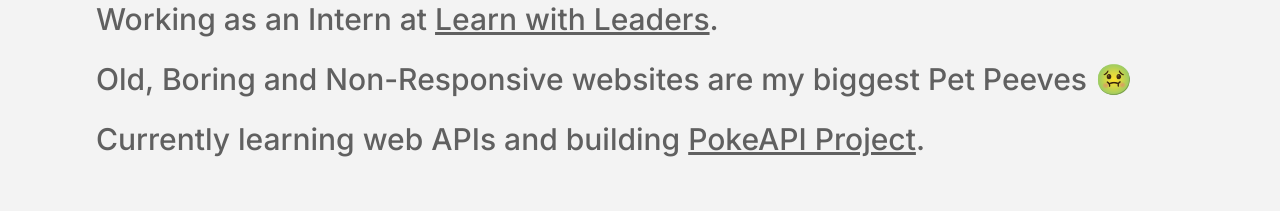
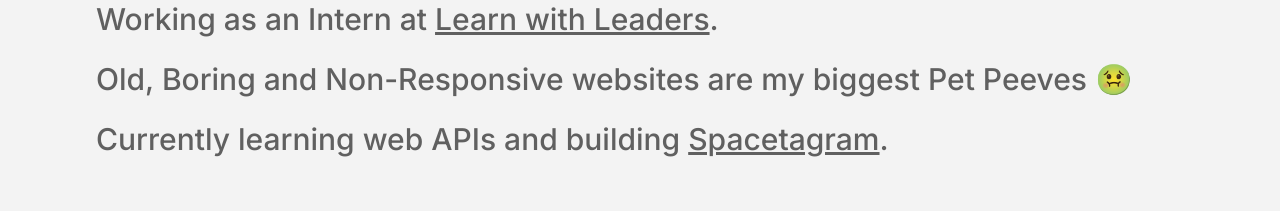
Before and after one commit to shobhit-sirohi/Portfolio, a React (Vite) app: page / in a window 1280 px wide. Shown: the part 1020-1231 px from the top of the page. Built offline with nearby package versions, Linux system fonts and the light colour scheme.

Commit message:
spacetagram update

```diff
--- a/src/components/About.jsx
+++ b/src/components/About.jsx
@@ -40,11 +40,11 @@
           <h2 className="">
             Currently learning web APIs and building<> </>
             <a
-              href="https://github.com/shobhit-sirohi/pokeapi"
+              href="https://github.com/shobhit-sirohi/shopify-challenge-2022"
               target="_blank"
               className="underline hover:text-blu"
             >
-              PokeAPI Project
+              Spacetagram
             </a>
             .
           </h2>
```
